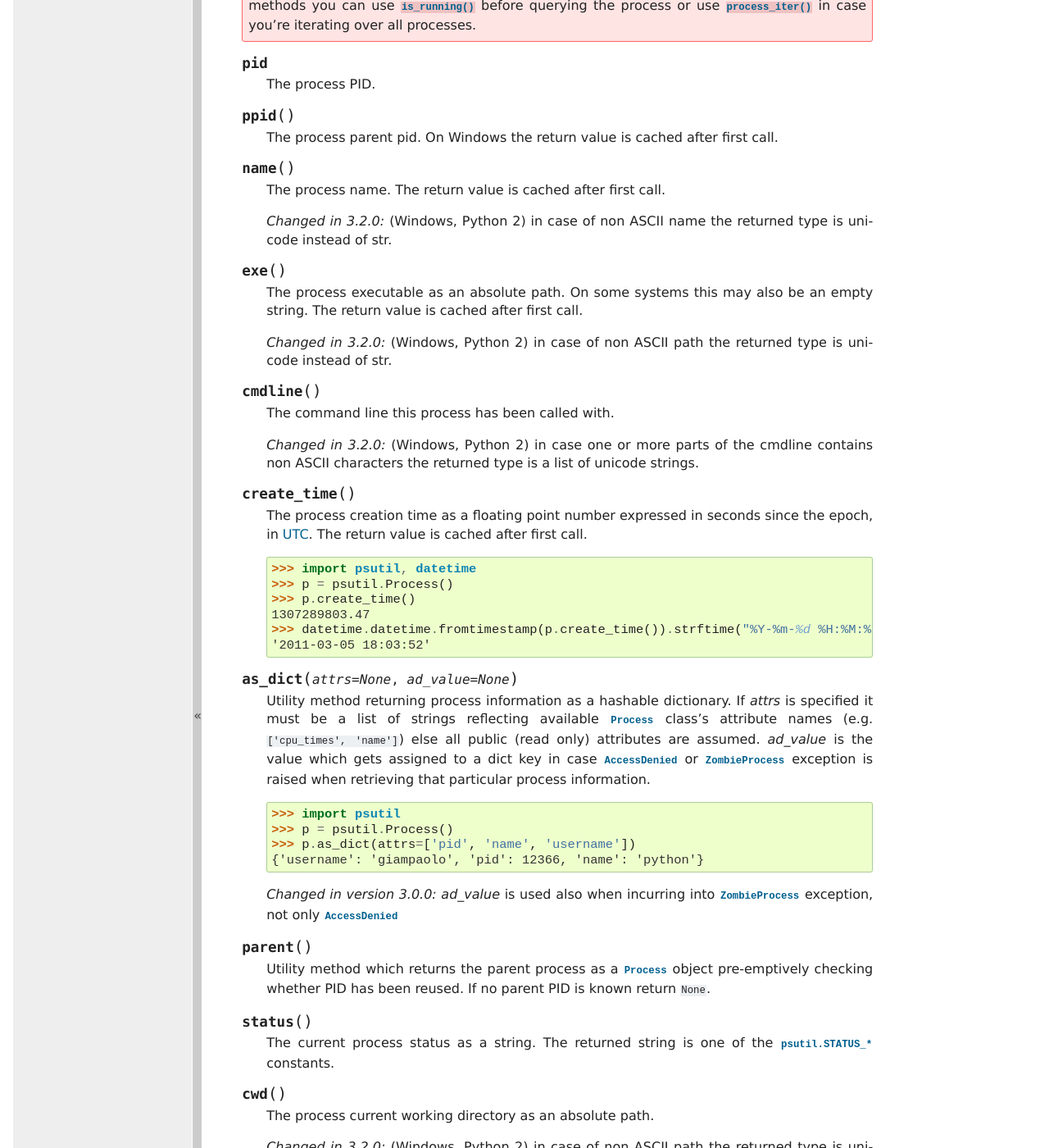
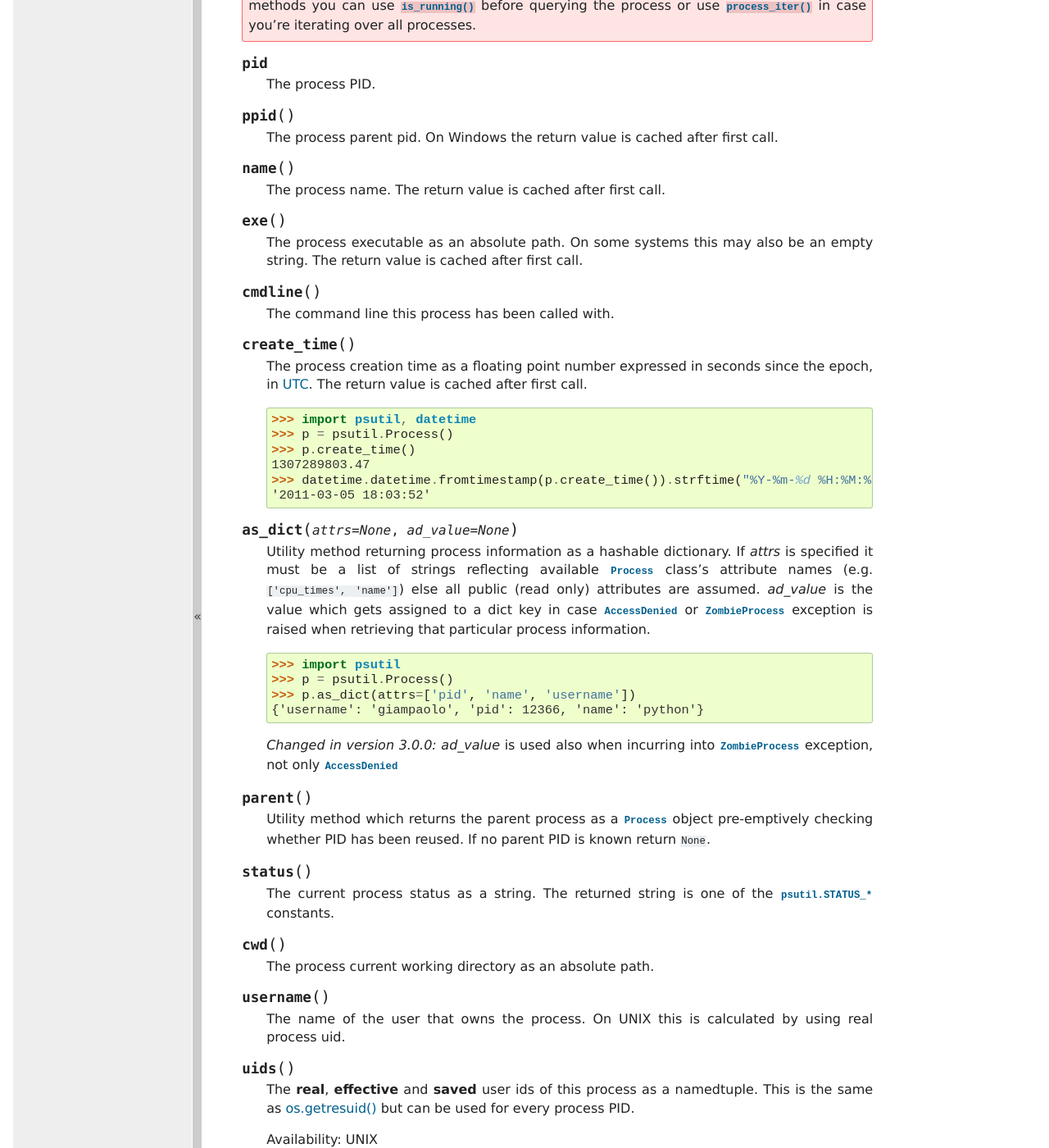
Before and after one commit to giampaolo/psutil, a Sphinx documentation site: the page built from docs/index.rst, in a window 1280 px wide and 1400 px high, scrolled down 10644 px. Shown: the whole window at 82% size. Built offline with Sphinx 7.4.7, drawn with Linux system fonts in a browser that asks for light colours; formulas are drawn with MathJax 3; some of the changed text lies outside the part shown.

Commit message:
always return encoded strings instead of unicode

```diff
--- a/docs/index.rst
+++ b/docs/index.rst
@@ -681,25 +681,15 @@ Process class
 
      The process name. The return value is cached after first call.
 
-     *Changed in 3.2.0:* (Windows, Python 2) in case of non ASCII name the
-     returned type is unicode instead of str.
-
   .. method:: exe()
 
      The process executable as an absolute path.
      On some systems this may also be an empty string.
      The return value is cached after first call.
 
-     *Changed in 3.2.0:* (Windows, Python 2) in case of non ASCII path the
-     returned type is unicode instead of str.
-
   .. method:: cmdline()
 
      The command line this process has been called with.
-
-     *Changed in 3.2.0:* (Windows, Python 2) in case one or more parts of the
-     cmdline contains non ASCII characters the returned type is a list of
-     unicode strings.
 
   .. method:: create_time()
 
@@ -747,9 +737,6 @@ Process class
   .. method:: cwd()
 
      The process current working directory as an absolute path.
-
-     *Changed in 3.2.0:* (Windows, Python 2) in case of non ASCII path the
-     returned type is unicode instead of str.
 
   .. method:: username()
 
```
Also changed, not shown: HISTORY.rst (+10 -8 lines), 2 other files.
